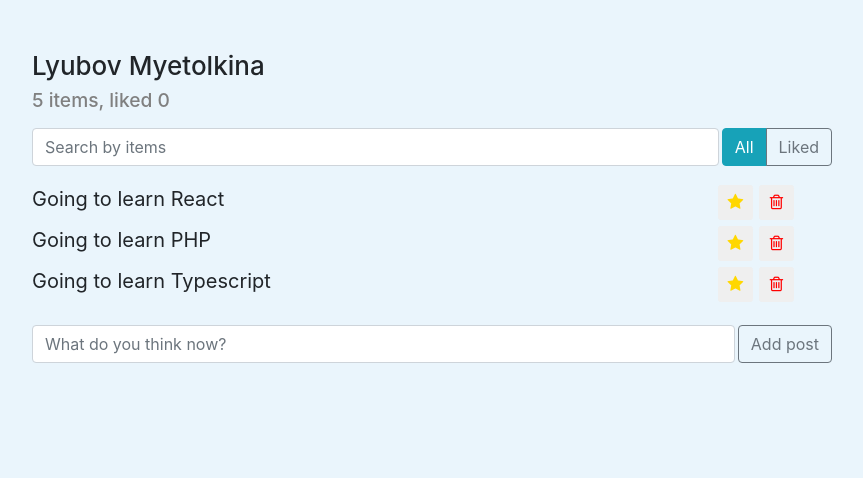
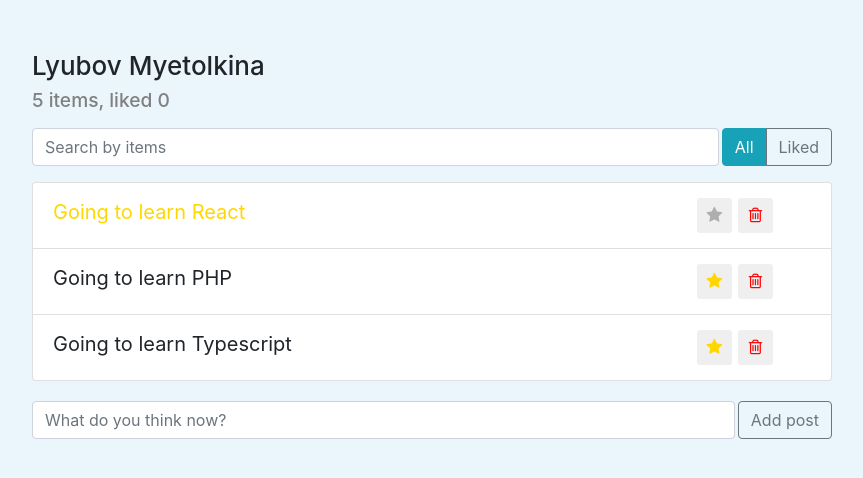
Before and after one commit to luba150278/react-ts-course, a React (Create React App) app: page / in a window 1280 px wide. Shown: the top 478 px of the page, without its empty margins (208-1071 px from the left). Built offline with nearby package versions, Linux system fonts and the light colour scheme.

Commit message:
less-1.9 first var add param

```diff
--- a/src/components/post-list-item/post-list-item.tsx
+++ b/src/components/post-list-item/post-list-item.tsx
@@ -2,10 +2,11 @@ import React from 'react';
 import { ILabel } from '../../interfaces';
 import './post-list-item.css';
 
-const PostListItem: React.FC<ILabel> = (props) => {
-  const { label } = props;
+const PostListItem: React.FC<ILabel> = ({ label, important = false }) => {
+  let classNames = 'app-list-item d-flex justify-content-between';
+  if (important) classNames += ' important';
   return (
-    <li className="app-list-item d-flex justify-content-between">
+    <div className={classNames}>
       <span className="app-list-item-label">{label}</span>
 
       <div className="d-flex item-buttons">
@@ -17,7 +18,7 @@ const PostListItem: React.FC<ILabel> = (props) => {
         </button>
         <i className="fa fa-heart" />
       </div>
-    </li>
+    </div>
   );
 };
 
--- a/src/components/post-list/post-list.tsx
+++ b/src/components/post-list/post-list.tsx
@@ -1,14 +1,23 @@
 import React from 'react';
+import { ILabel } from '../../interfaces';
 import PostListItem from '../post-list-item/post-list-item';
 
-const PostList: React.FC = () => (
-  <div className="btn-group d-flex w-100">
-    <ul className="app-list list-group w-100">
-      <PostListItem label="Going to learn React" />
-      <PostListItem label="Going to learn PHP" />
-      <PostListItem label="Going to learn Typescript" />
-    </ul>
-  </div>
-);
+const PostList: React.FC = () => {
+  const data: ILabel[] = [
+    { label: 'Going to learn React', important: true },
+    { label: 'Going to learn PHP', important: false },
+    { label: 'Going to learn Typescript', important: false },
+  ];
+  const elements = data.map((item: ILabel) => (
+    <li className="list-group-item">
+      <PostListItem label={item.label} important={item.important} />
+    </li>
+  ));
+  return (
+    <div className="btn-group d-flex w-100">
+      <ul className="app-list list-group w-100">{elements}</ul>
+    </div>
+  );
+};
 
 export default PostList;
--- a/src/interfaces.ts
+++ b/src/interfaces.ts
@@ -1,3 +1,4 @@
 export interface ILabel {
   label: string;
+  important?: boolean;
 }
```
